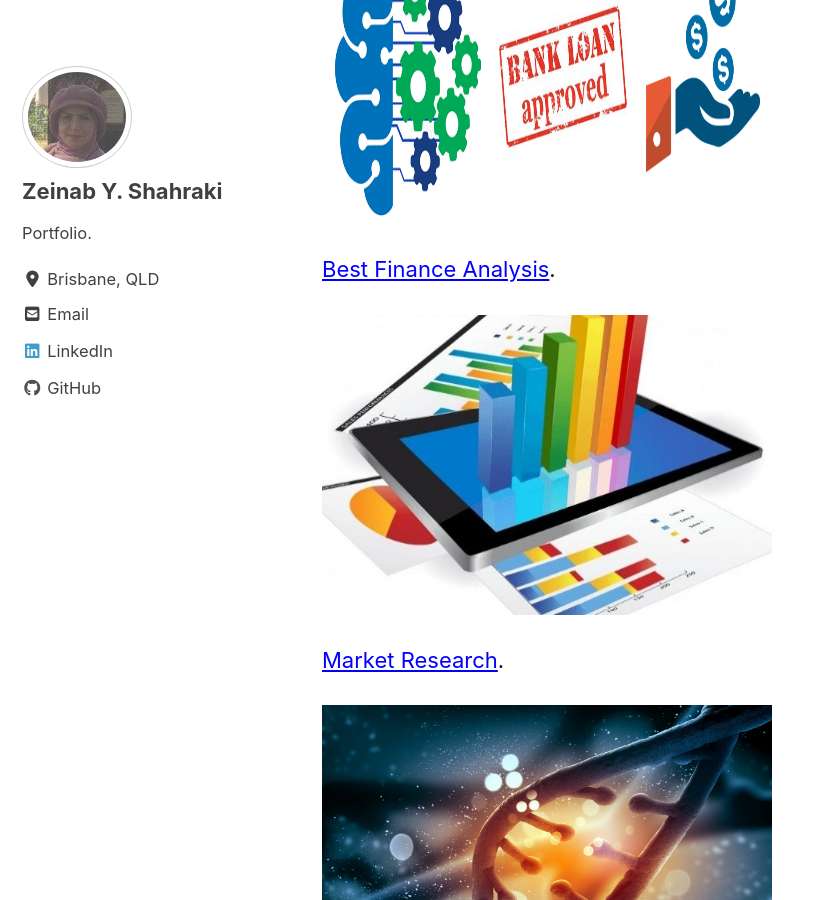
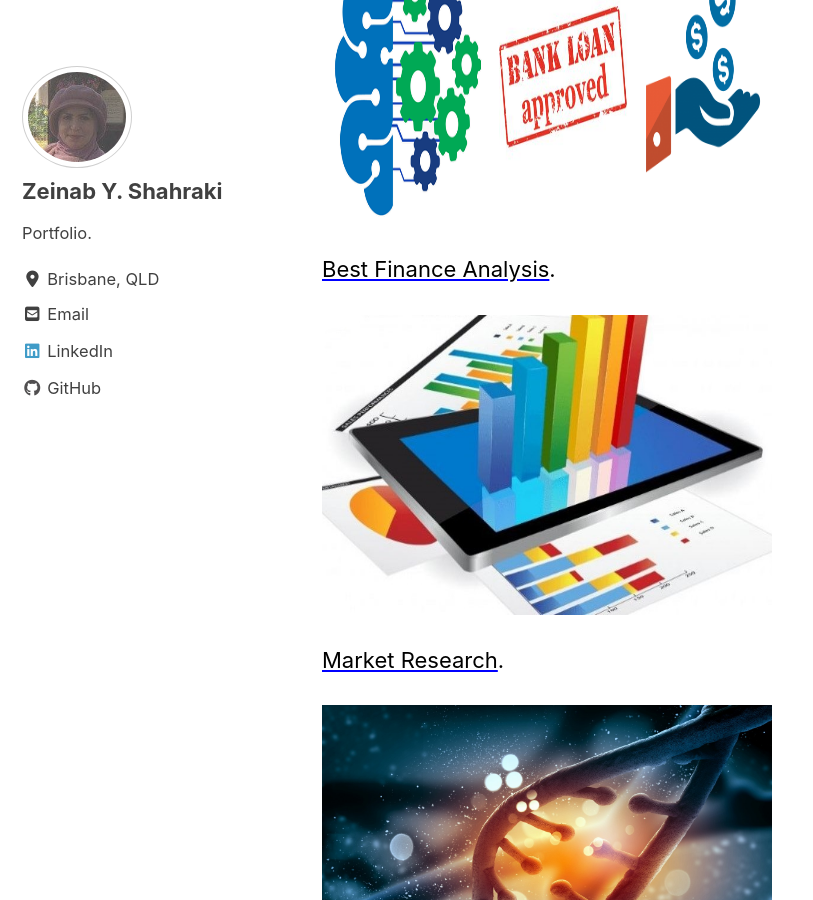
Before and after one commit to z1shahraki/z1shahraki.github.io, a Jekyll site: the page built from _pages/machinelearning.md, in a window 1280 px wide and 900 px high, scrolled down 826 px. Shown: the whole window, without its empty margins (0-813 px from the left). Built offline with Jekyll 4.4.1, drawn with Linux system fonts in a browser that asks for light colours; cached includes are drawn as plain includes; nearby versions of some CDN libraries.

Commit message:
new gith

```diff
--- a/_pages/machinelearning.md
+++ b/_pages/machinelearning.md
@@ -10,18 +10,18 @@ header:
 <img src="{{ site.url }}{{ site.baseurl }}/images/loan_apr1.jpg" alt="Best Finance Decision" style="width:450px;height:300px;">
 
 
-[Best Finance Analysis](https://github.com/z1shahraki/Best-Finance-Analysis).
+[<font color="black">Best Finance Analysis</font>](https://github.com/z1shahraki/Best-Finance-Analysis).
 
 
 <img src="{{ site.url }}{{ site.baseurl }}/images/car_price2.jpg" alt="Best Finance Decision" style="width:450px;height:300px;">
 
 
-[Market Research](https://github.com/z1shahraki/Market-Research).
+[<font color="black">Market Research</font>](https://github.com/z1shahraki/Market-Research).
 
 
 <img src="{{ site.url }}{{ site.baseurl }}/images/genetic2.jpg" alt="Automated Medical Pro" style="width:450px;height:300px;">
 
-[Automated Medical Project](https://github.com/z1shahraki/Automated-Medical-Project).
+[<font color="black">Automated Medical Project</font>](https://github.com/z1shahraki/Automated-Medical-Project).
 
 <font size = "4" color="gray">An end-to-end machine learning model pipeline, from data extracting, preprocessing to ultimate modeling.</font>
 
```
